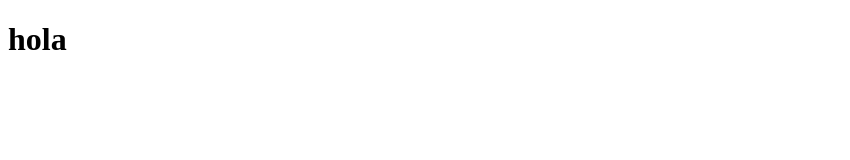
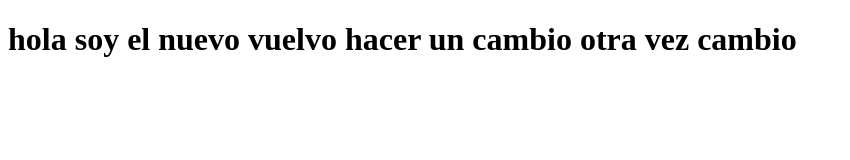
Before and after one commit to snawi/test-repositorio, a plain HTML site: page index.html in a window 1280 px wide. Shown: the whole page, without its empty margins (0-850 px from the left). Drawn offline with Linux system fonts and the light colour scheme.

Commit message:
cuarto cambio

```diff
--- a/index.html
+++ b/index.html
@@ -8,7 +8,9 @@
 </head>
 <body>
     <div>
-        <h1>hola</h1>
+        <h1>hola soy el nuevo vuelvo hacer un cambio
+            otra vez cambio
+        </h1>
     </div>
 </body>
 </html>
```
